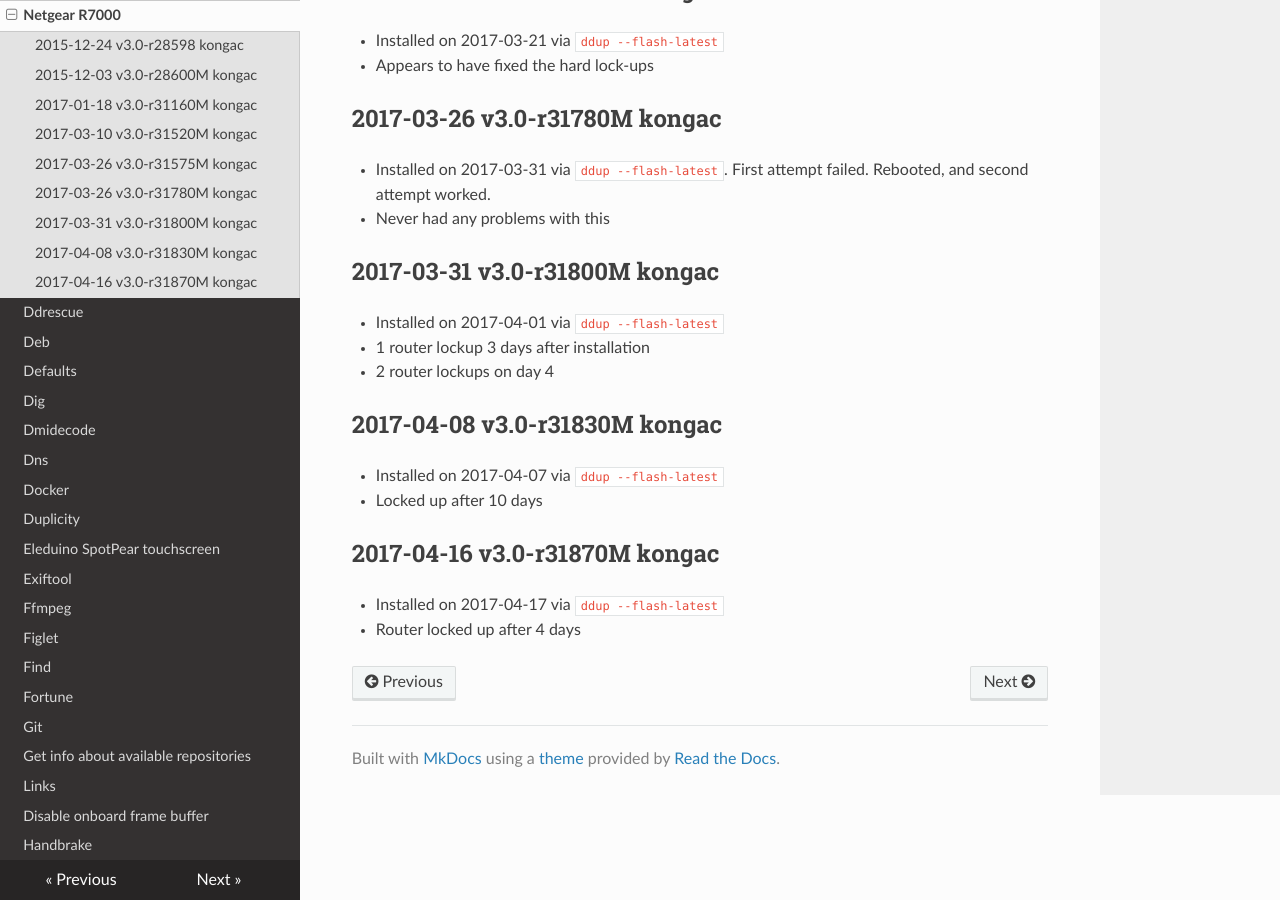
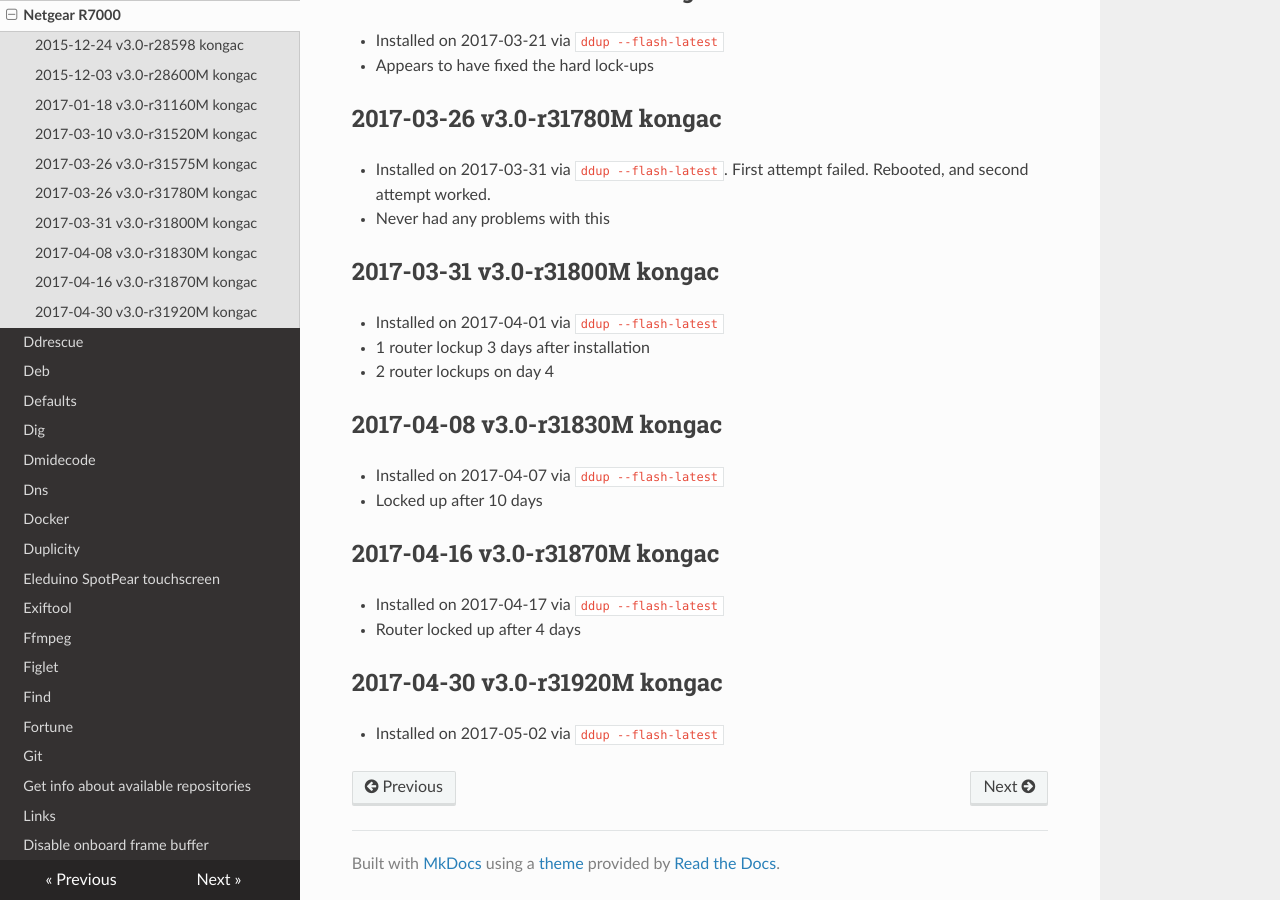
Before and after one commit to lando-cal/tech-notes, an MkDocs documentation site: the page built from docs/dd-wrt.md, in a window 1280 px wide and 900 px high, scrolled down 819 px. Built offline with MkDocs 1.6.1, drawn with Linux system fonts in a browser that asks for light colours; nearby versions of some CDN libraries.

Commit message:
New version

```diff
--- a/docs/dd-wrt.md
+++ b/docs/dd-wrt.md
@@ -47,3 +47,7 @@
 
 - Installed on 2017-04-17 via `ddup --flash-latest`
 - Router locked up after 4 days
+
+## 2017-04-30 v3.0-r31920M kongac
+
+- Installed on 2017-05-02 via `ddup --flash-latest`
```
